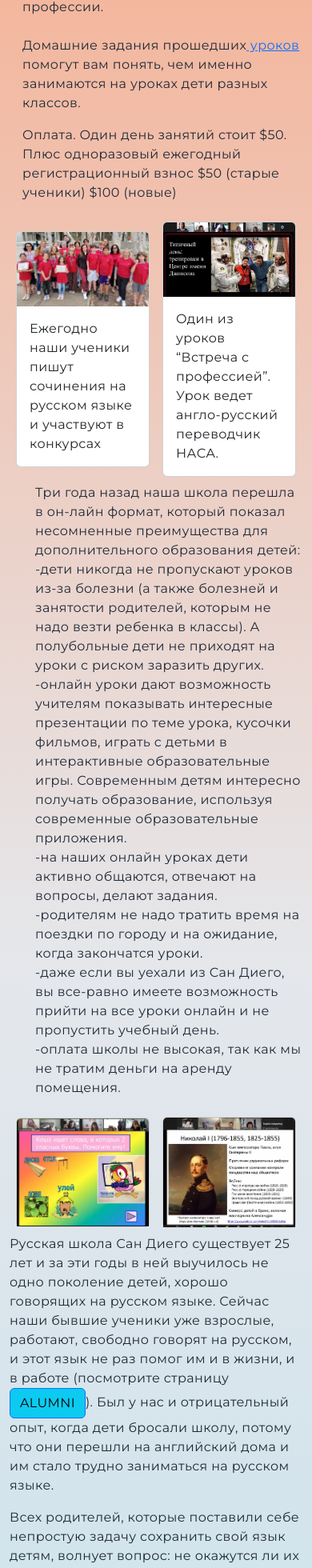
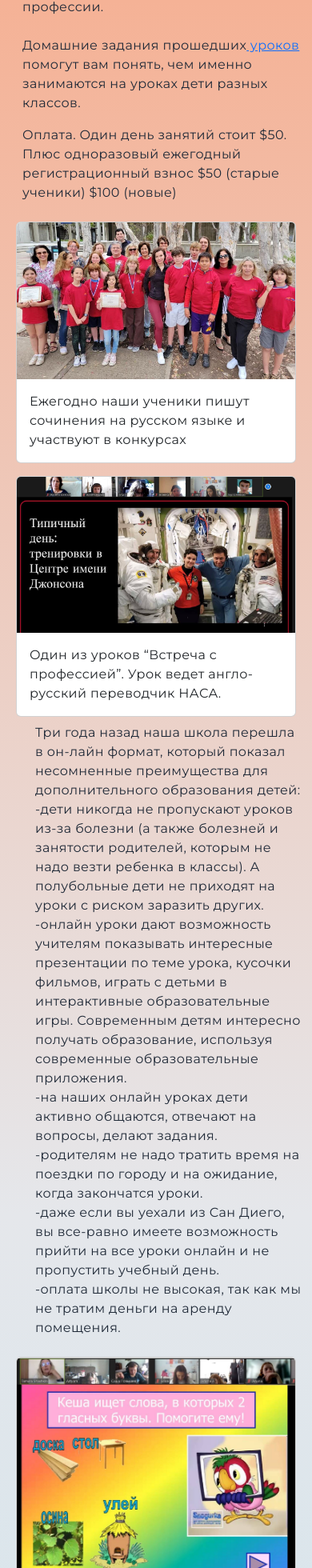
Before and after one commit to Tinetort/russian-school, a Next.js app: page /about/native in a window 390 px wide. Shown: the part 944-2904 px from the top of the page at 80% size. Built offline with nearby package versions, Linux system fonts and the light colour scheme.

Commit message:
media query for native

```diff
--- a/src/app/(overview)/about/native/page.jsx
+++ b/src/app/(overview)/about/native/page.jsx
@@ -1,7 +1,6 @@
 'use client'
 import { Col, Container, Row, Button, Card } from 'react-bootstrap'
 
-import { MdKeyboardBackspace } from 'react-icons/md'
 import Link from 'next/link'
 import languagePhoto from '../../../../../utils/languagePhoto.json'
 import WhereToGoButtons from '@/components/WhereToGoButtons'
@@ -9,7 +8,7 @@ import WhereToGoButtons from '@/components/WhereToGoButtons'
 const { nasa, gramota, uley, nikolay, people, georg } = languagePhoto
 const Page = () => {
     return (
-        <div >
+        <div>
             <div className="flex flex-col justify-center w-full p-10">
                 <h1 className="text-center uppercase text-[#015ebb] ">
                     Native Speaker Classes
@@ -67,6 +66,7 @@ const Page = () => {
                     ежегодный регистрационный взнос $50 (старые ученики) $100
                     (новые)
                 </p>
+                <div className="hidden md:block">
                     <Container>
                         <Row className="items-center">
                             <Col className="p-2 flex items-center justify-center">
@@ -74,8 +74,9 @@ const Page = () => {
                                     <Card.Img variant="top" src={people} />
                                     <Card.Body>
                                         <Card.Text>
-                                        Ежегодно наши ученики пишут сочинения на
-                                        русском языке и участвуют в конкурсах
+                                            Ежегодно наши ученики пишут
+                                            сочинения на русском языке и
+                                            участвуют в конкурсах
                                         </Card.Text>
                                     </Card.Body>
                                 </Card>
@@ -85,15 +86,49 @@ const Page = () => {
                                     <Card.Img variant="top" src={nasa} />
                                     <Card.Body>
                                         <Card.Text>
-                                        Один из уроков “Встреча с профессией”.
-                                        Урок ведет англо-русский переводчик
-                                        НАСА.
+                                            Один из уроков “Встреча с
+                                            профессией”. Урок ведет
+                                            англо-русский переводчик НАСА.
                                         </Card.Text>
                                     </Card.Body>
                                 </Card>
                             </Col>
                         </Row>
                     </Container>
+                </div>
+                <div className="block md:hidden">
+                    <Container>
+                        <Row className="items-center">
+                            <Col className="p-2 flex items-center justify-center">
+                                <Card>
+                                    <Card.Img variant="top" src={people} />
+                                    <Card.Body>
+                                        <Card.Text>
+                                            Ежегодно наши ученики пишут
+                                            сочинения на русском языке и
+                                            участвуют в конкурсах
+                                        </Card.Text>
+                                    </Card.Body>
+                                </Card>
+                            </Col>
+                        </Row>
+                        <Row>
+                            <Col className="p-2 flex items-center justify-center">
+                                <Card>
+                                    <Card.Img variant="top" src={nasa} />
+                                    <Card.Body>
+                                        <Card.Text>
+                                            Один из уроков “Встреча с
+                                            профессией”. Урок ведет
+                                            англо-русский переводчик НАСА.
+                                        </Card.Text>
+                                    </Card.Body>
+                                </Card>
+                            </Col>
+                        </Row>
+                    </Container>
+                </div>
+
                 <ul>
                     Три года назад наша школа перешла в он-лайн формат, который
                     показал несомненные преимущества для дополнительного
@@ -129,6 +164,7 @@ const Page = () => {
                         aренду помещения.{' '}
                     </li>
                 </ul>
+                <div className="hidden md:block">
                     <Container>
                         <Row className="items-center">
                             <Col className="p-2 flex items-center justify-center">
@@ -143,6 +179,26 @@ const Page = () => {
                             </Col>
                         </Row>
                     </Container>
+                </div>
+                <div className="block md:hidden">
+                    <Container>
+                        <Row className="items-center">
+                            <Col className="p-2 flex items-center justify-center">
+                                <Card>
+                                    <Card.Img variant="top" src={uley} />
+                                </Card>
+                            </Col>
+                        </Row>
+                        <Row>
+                            <Col className="p-2 flex items-center justify-center">
+                                <Card>
+                                    <Card.Img variant="top" src={nikolay} />
+                                </Card>
+                            </Col>
+                        </Row>
+                    </Container>
+                </div>
+
                 <p>
                     Русская школа Сан Диего существует 25 лет и за эти годы в
                     ней выучилось не одно поколение детей, хорошо говорящих на
@@ -193,6 +249,7 @@ const Page = () => {
                     коллектив русской интеллигенции и даем возможность детям
                     заниматься с разными преподавателями по разным предметам.{' '}
                 </p>
+                <div className="hidden md:block">
                     <Container>
                         <Row className="items-center">
                             <Col className="p-2 flex items-center justify-center">
@@ -207,8 +264,25 @@ const Page = () => {
                             </Col>
                         </Row>
                     </Container>
+                    <div className="block md:hidden">
+                        <Row className="items-center">
+                            <Col className="p-2 flex items-center justify-center">
+                                <Card>
+                                    <Card.Img variant="top" src={gramota} />
+                                </Card>
+                            </Col>
+                        </Row>
+                        <Row>
+                            <Col className="p-2 flex items-center justify-center">
+                                <Card>
+                                    <Card.Img variant="top" src={georg} />
+                                </Card>
+                            </Col>
+                        </Row>
+                    </div>
+                </div>
             </Container>
-            <WhereToGoButtons/>
+            <WhereToGoButtons />
         </div>
     )
 }
```
Lines whose indentation alone changed are shown as unchanged.
